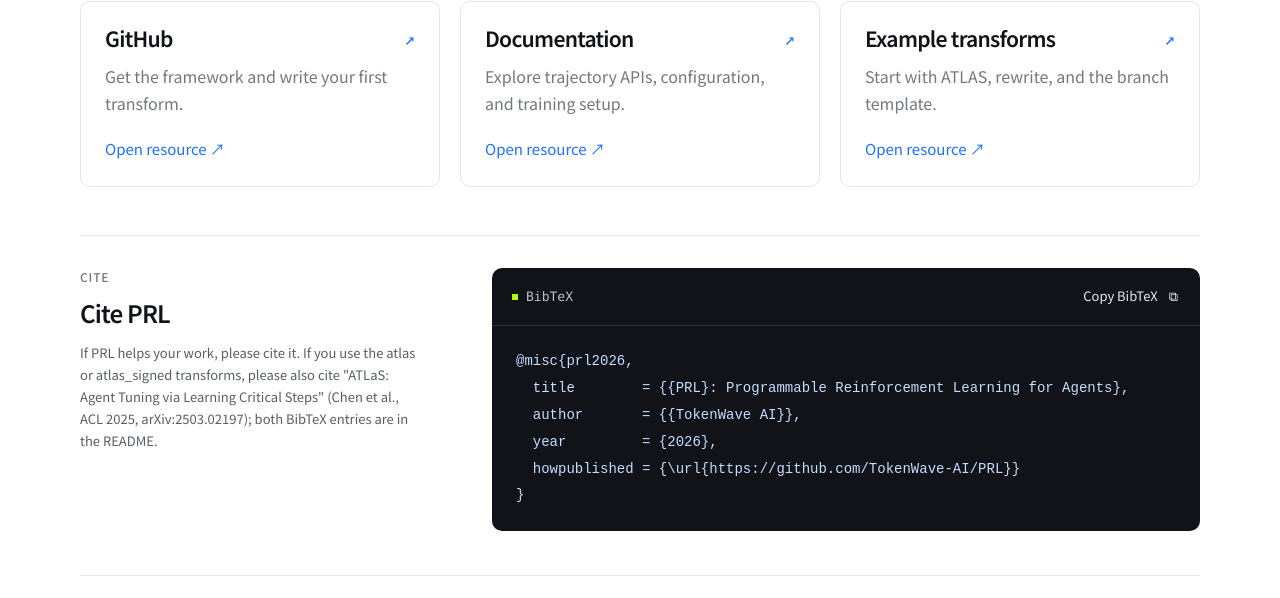
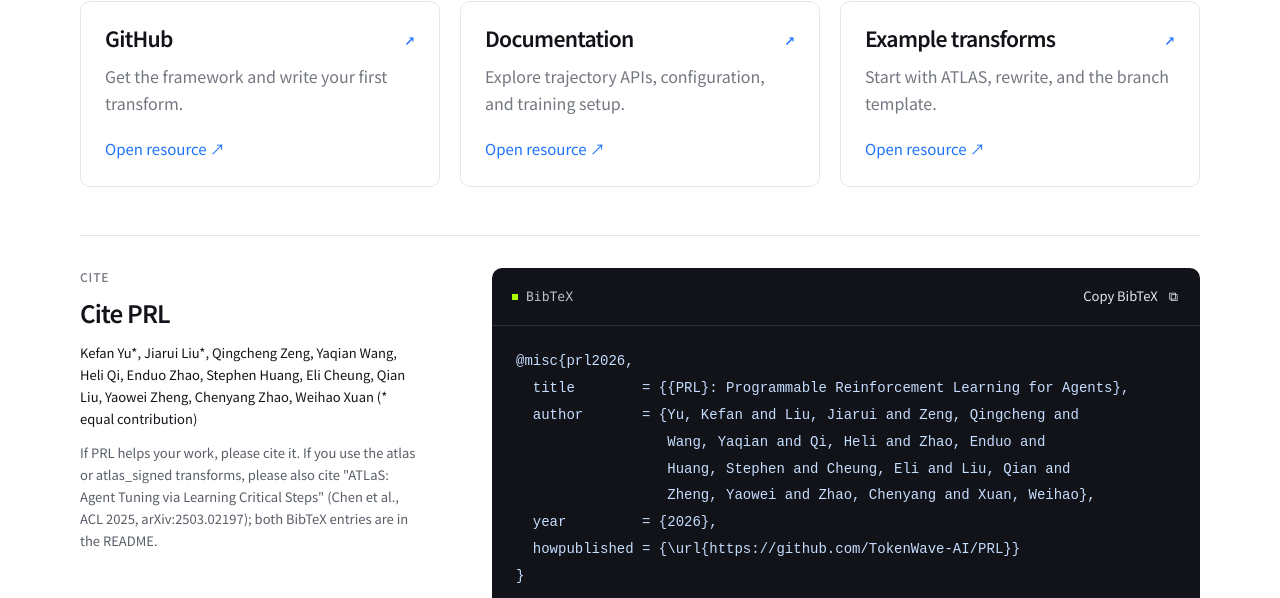
Before and after one commit to TokenWave-AI/PRL, a plain HTML site: page index.html in a window 1280 px wide. Shown: the part 6897-7495 px from the top of the page. Drawn offline with Linux system fonts and the light colour scheme.

Commit message:
Blog: PRL's author list in the citation, the first two as equal contribution
- The Cite PRL block names the twelve authors (Kefan Yu and Jiarui Liu: equal contribution)
  and the BibTeX entry lists them, three per line
- Checked: no overflow, overlap or horizontal scroll at every 2px from 320 to 1440px; check.mjs passes

Co-Authored-By: Claude Opus 5.5 <noreply@anthropic.com>

```diff
--- a/index.html
+++ b/index.html
@@ -242,6 +242,7 @@
 .cite-block{display:grid;grid-template-columns:340px minmax(0,1fr);gap:72px;align-items:start;margin-top:48px;padding-top:32px;border-top:1px solid var(--line)}
 .cite-block h3{font-size:24px;line-height:32px;margin-top:12px}.cite-block p:not(.eyebrow){margin-top:12px;color:#585D67;font-size:13px;line-height:22px}
 .cite-block .code-window pre{white-space:pre;color:#C5DDFF}
+.cite-block p.cite-authors{color:var(--ink);font-size:13px;line-height:22px}
 @media(max-width:680px){.cite-block{grid-template-columns:1fr;gap:20px;margin-top:32px;padding-top:24px}.cite-block h3{font-size:20px;line-height:28px}}
 </style>
 </head>
@@ -344,9 +345,12 @@ Run an experiment.</h2><p data-field="startBody">Start with the 8 recorded train
       <section class="closing-section"><div class="wrap"><p class="eyebrow">PROGRAM WHAT COMES NEXT.</p><h2 data-field="closing">Your next idea.
 Your next transform.</h2><a href="#resources" class="button solid">Explore PRL <span aria-hidden="true">↗</span></a><span class="closing-symbol" aria-hidden="true">{&nbsp;}</span></div></section>
 
-      <section id="resources" class="resources-section section wrap" aria-labelledby="resources-title"><div class="resources-heading"><div><p class="eyebrow">RESOURCES</p><h2 id="resources-title" data-field="resourcesTitle">Explore PRL</h2></div><p data-field="resourcesBody">Continue with the code, interfaces, and examples.</p></div><div id="resource-grid" class="resource-grid"></div><div class="cite-block" id="cite"><div><p class="eyebrow">CITE</p><h3 data-field="citeTitle">Cite PRL</h3><p data-field="citeBody">If PRL helps your work, please cite it. If you use the atlas or atlas_signed transforms, please also cite &quot;ATLaS: Agent Tuning via Learning Critical Steps&quot; (Chen et al., ACL 2025, arXiv:2503.02197); both BibTeX entries are in the README.</p></div><div class="code-window"><div class="code-titlebar"><span><i aria-hidden="true"></i>BibTeX</span><button class="copy-button" data-copy="cite">Copy BibTeX <span aria-hidden="true">⧉</span></button></div><pre><code data-field="citeBibtex">@misc{prl2026,
+      <section id="resources" class="resources-section section wrap" aria-labelledby="resources-title"><div class="resources-heading"><div><p class="eyebrow">RESOURCES</p><h2 id="resources-title" data-field="resourcesTitle">Explore PRL</h2></div><p data-field="resourcesBody">Continue with the code, interfaces, and examples.</p></div><div id="resource-grid" class="resource-grid"></div><div class="cite-block" id="cite"><div><p class="eyebrow">CITE</p><h3 data-field="citeTitle">Cite PRL</h3><p class="cite-authors" data-field="citeAuthors">Kefan Yu*, Jiarui Liu*, Qingcheng Zeng, Yaqian Wang, Heli Qi, Enduo Zhao, Stephen Huang, Eli Cheung, Qian Liu, Yaowei Zheng, Chenyang Zhao, Weihao Xuan (* equal contribution)</p><p data-field="citeBody">If PRL helps your work, please cite it. If you use the atlas or atlas_signed transforms, please also cite &quot;ATLaS: Agent Tuning via Learning Critical Steps&quot; (Chen et al., ACL 2025, arXiv:2503.02197); both BibTeX entries are in the README.</p></div><div class="code-window"><div class="code-titlebar"><span><i aria-hidden="true"></i>BibTeX</span><button class="copy-button" data-copy="cite">Copy BibTeX <span aria-hidden="true">⧉</span></button></div><pre><code data-field="citeBibtex">@misc{prl2026,
   title        = {{PRL}: Programmable Reinforcement Learning for Agents},
-  author       = {{TokenWave AI}},
+  author       = {Yu, Kefan and Liu, Jiarui and Zeng, Qingcheng and
+                  Wang, Yaqian and Qi, Heli and Zhao, Enduo and
+                  Huang, Stephen and Cheung, Eli and Liu, Qian and
+                  Zheng, Yaowei and Zhao, Chenyang and Xuan, Weihao},
   year         = {2026},
   howpublished = {\url{https://github.com/TokenWave-AI/PRL}}
 }</code></pre></div></div></section>
@@ -416,8 +420,9 @@ Your next transform.</h2><a href="#resources" class="button solid">Explore PRL <
     "resource3Body": "Start with ATLAS, rewrite, and the branch template.",
     "acknowledgement": "Built on Miles · slime · SGLang · Megatron-LM · Harbor / Terminus-2 · E2B · LiteLLM. ATLAS follows \"ATLaS: Agent Tuning via Learning Critical Steps\" (Chen et al., ACL 2025, arXiv:2503.02197).",
     "citeTitle": "Cite PRL",
+    "citeAuthors": "Kefan Yu*, Jiarui Liu*, Qingcheng Zeng, Yaqian Wang, Heli Qi, Enduo Zhao, Stephen Huang, Eli Cheung, Qian Liu, Yaowei Zheng, Chenyang Zhao, Weihao Xuan (* equal contribution)",
     "citeBody": "If PRL helps your work, please cite it. If you use the atlas or atlas_signed transforms, please also cite \"ATLaS: Agent Tuning via Learning Critical Steps\" (Chen et al., ACL 2025, arXiv:2503.02197); both BibTeX entries are in the README.",
-    "citeBibtex": "@misc{prl2026,\n  title        = {{PRL}: Programmable Reinforcement Learning for Agents},\n  author       = {{TokenWave AI}},\n  year         = {2026},\n  howpublished = {\\url{https://github.com/TokenWave-AI/PRL}}\n}"
+    "citeBibtex": "@misc{prl2026,\n  title        = {{PRL}: Programmable Reinforcement Learning for Agents},\n  author       = {Yu, Kefan and Liu, Jiarui and Zeng, Qingcheng and\n                  Wang, Yaqian and Qi, Heli and Zhao, Enduo and\n                  Huang, Stephen and Cheung, Eli and Liu, Qian and\n                  Zheng, Yaowei and Zhao, Chenyang and Xuan, Weihao},\n  year         = {2026},\n  howpublished = {\\url{https://github.com/TokenWave-AI/PRL}}\n}"
   },
   "model": "Qwen3.5-9B",
   "trainDataset": "OpenThoughts-Agent-v1-RL",
@@ -754,7 +759,7 @@ Your next transform.</h2><a href="#resources" class="button solid">Explore PRL <
       `> ${p('closing')}`,
       `## ${p('resourcesTitle')}`, t.resourcesBody,
       data.resources.map(r => r.url ? `- [${t[r.titleKey]}](${r.url.replace(/\(/g, '%28').replace(/\)/g, '%29')}): ${t[r.bodyKey]}` : `- **${t[r.titleKey]}**: Link coming soon. ${t[r.bodyKey]}`).join('\n'),
-      `## ${p('citeTitle')}`, t.citeBody, code(t.citeBibtex, 'bibtex'),
+      `## ${p('citeTitle')}`, t.citeAuthors, t.citeBody, code(t.citeBibtex, 'bibtex'),
       '---', t.acknowledgement
     ];
     return `${parts.join('\n\n')}\n`;
```
